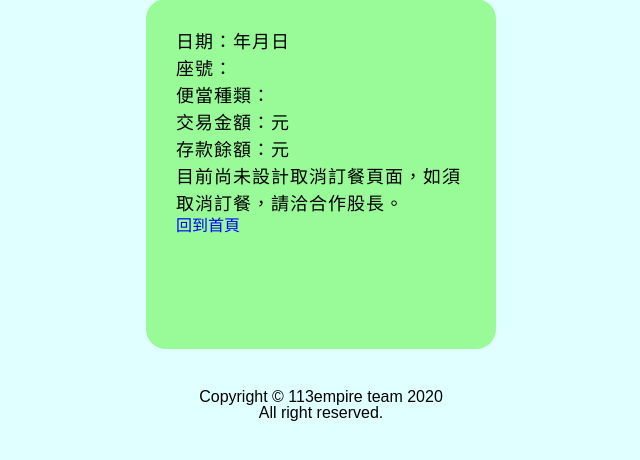
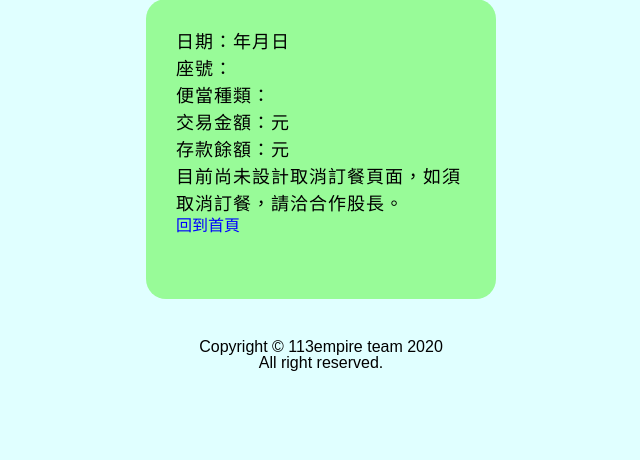
Before and after one commit to 113empire/lunch13, a Flask app: template templates/order_successful.html in a window 1280 px wide. Shown: the part 81-541 px from the top of the page, without its empty margins (319-959 px from the left). Run offline with Flask 2, Linux system fonts and the light colour scheme; the template is opened without the code that fills it, so the values that code supplies are empty.

Commit message:
Update order_successful.css

```diff
--- a/static/css/order_successful.css
+++ b/static/css/order_successful.css
@@ -33,7 +33,7 @@ a:hover {
 
 .message-area {
 	width: 350px;
-	height: 350px;
+	height: 300px;
 	border: 0 solid white;
 	border-radius: 20px;
 	background-color: PaleGreen;
```
